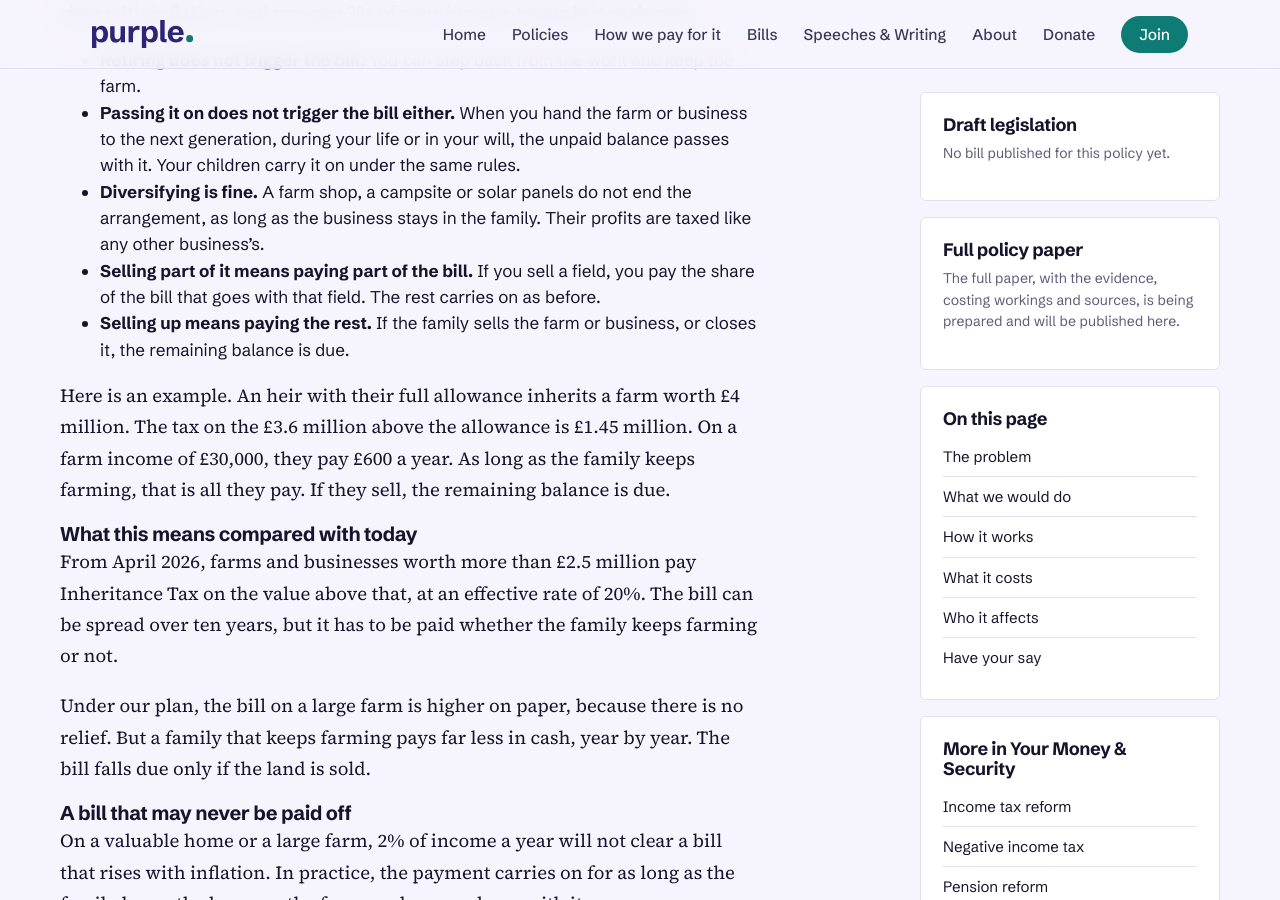
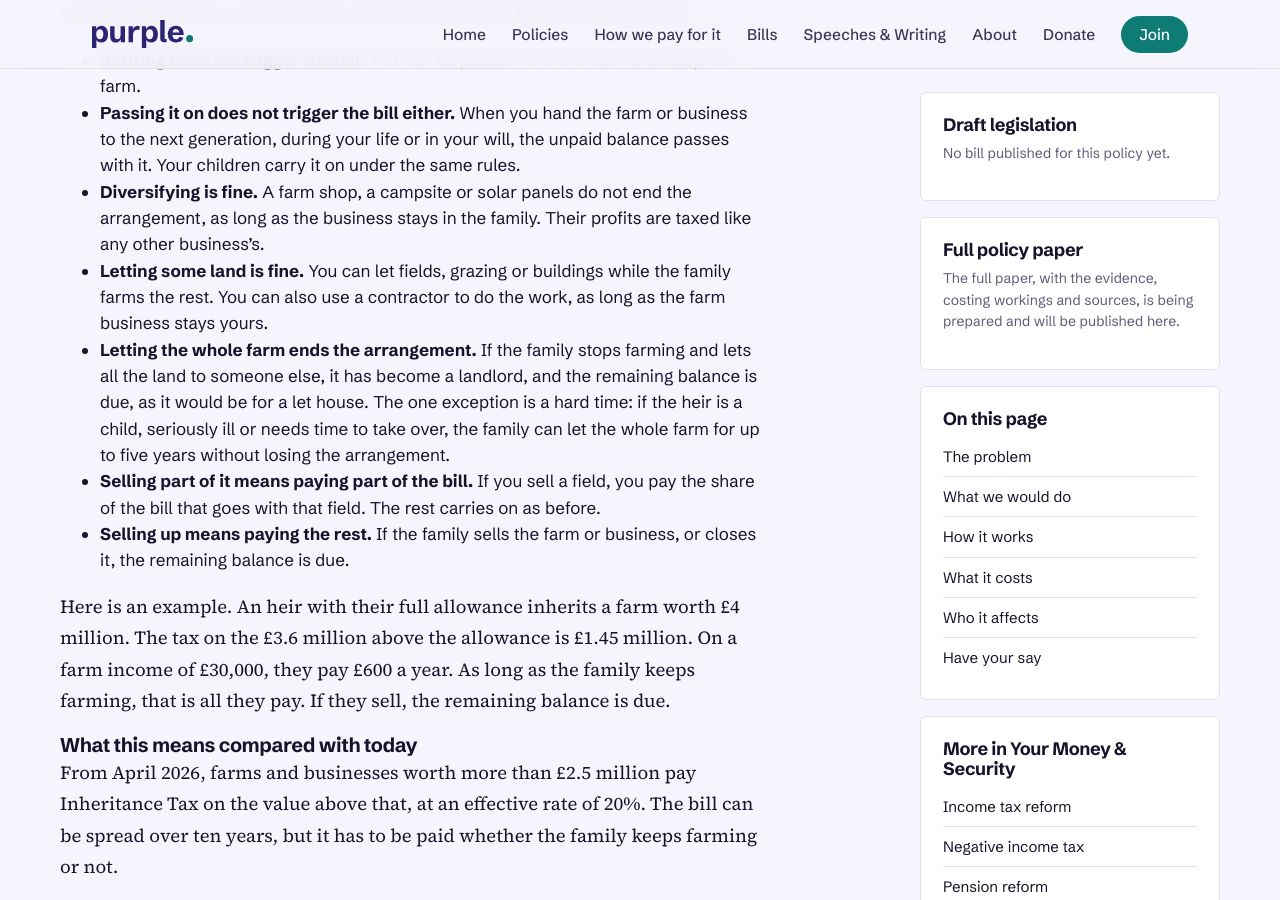
Before and after one commit to Purple-Party-uk/purple, a Jekyll site: the page built from _policies/money/inheritance.md, in a window 1280 px wide and 900 px high, scrolled down 3346 px. Built offline with Jekyll 4.4.1, drawn with Linux system fonts in a browser that asks for light colours.

Commit message:
Inheritance page: rules on letting farmland (#40)
Claude-Session: https://claude.ai/code/session_016kdNgxoorG4GhDbdojy1xA

Co-authored-by: Claude <noreply@anthropic.com>

```diff
--- a/_policies/money/inheritance.md
+++ b/_policies/money/inheritance.md
@@ -78,6 +78,8 @@ The bill works in the same way as for a home. It is fixed on the day you inherit
 - **Retiring does not trigger the bill.** You can step back from the work and keep the farm.
 - **Passing it on does not trigger the bill either.** When you hand the farm or business to the next generation, during your life or in your will, the unpaid balance passes with it. Your children carry it on under the same rules.
 - **Diversifying is fine.** A farm shop, a campsite or solar panels do not end the arrangement, as long as the business stays in the family. Their profits are taxed like any other business's.
+- **Letting some land is fine.** You can let fields, grazing or buildings while the family farms the rest. You can also use a contractor to do the work, as long as the farm business stays yours.
+- **Letting the whole farm ends the arrangement.** If the family stops farming and lets all the land to someone else, it has become a landlord, and the remaining balance is due, as it would be for a let house. The one exception is a hard time: if the heir is a child, seriously ill or needs time to take over, the family can let the whole farm for up to five years without losing the arrangement.
 - **Selling part of it means paying part of the bill.** If you sell a field, you pay the share of the bill that goes with that field. The rest carries on as before.
 - **Selling up means paying the rest.** If the family sells the farm or business, or closes it, the remaining balance is due.
 
```
